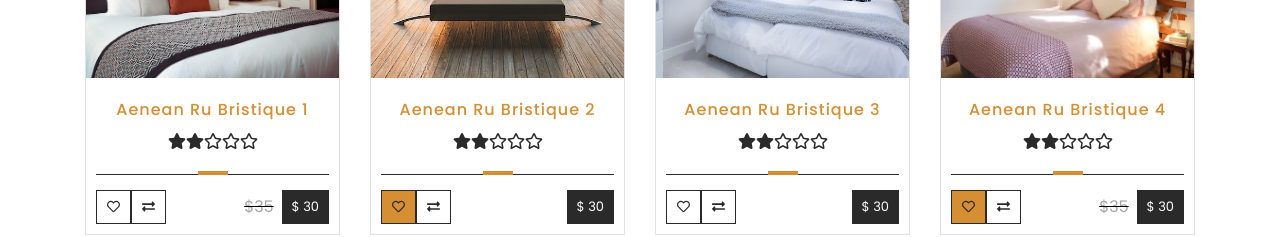
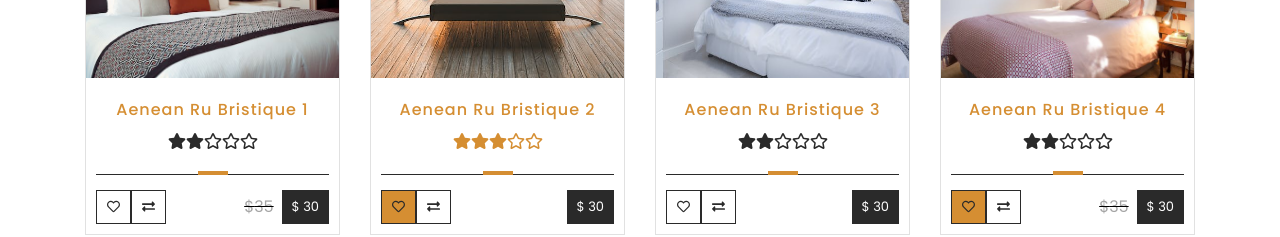
Before and after one commit to matwjablonski/wdp-2402-01, a React (Create React App) app: page / in a window 1280 px wide. Shown: the part 800-1037 px from the top of the page. Built offline with nearby package versions, Linux system fonts and the light colour scheme.

Commit message:
Divide new component ProductStars from ProductBox

```diff
--- a/src/components/common/ProductBox/ProductBox.js
+++ b/src/components/common/ProductBox/ProductBox.js
@@ -3,16 +3,12 @@ import PropTypes from 'prop-types';
 import clsx from 'clsx';
 import styles from './ProductBox.module.scss';
 import { FontAwesomeIcon } from '@fortawesome/react-fontawesome';
-import {
-  faStar,
-  faExchangeAlt,
-  faShoppingBasket,
-} from '@fortawesome/free-solid-svg-icons';
-import { faStar as farStar, faHeart } from '@fortawesome/free-regular-svg-icons';
+import { faExchangeAlt, faShoppingBasket } from '@fortawesome/free-solid-svg-icons';
+import { faHeart } from '@fortawesome/free-regular-svg-icons';
 import Button from '../Button/Button';
 import { useDispatch, useSelector } from 'react-redux';
 import { changeCompare } from '../../../redux/productsRedux';
-import { updateUserStars } from '../../../redux/productsRedux';
+import ProductStars from '../../features/ProductStars/ProductStars';
 
 const ProductBox = ({
   id,
@@ -20,6 +16,7 @@ const ProductBox = ({
   price,
   promo,
   stars,
+  userStars,
   isFavorite,
   isCompare,
   image,
@@ -42,16 +39,6 @@ const ProductBox = ({
     dispatch(changeCompare(id));
   };
 
-  const updateStars = (e, userStars, id) => {
-    e.preventDefault();
-    const changeStars = {
-      id,
-      userStars,
-    };
-    dispatch(updateUserStars(changeStars));
-    console.log('updated stars', changeStars);
-  };
-
   return (
     <div className={styles.root}>
       <div className={styles.photo} style={{ backgroundImage: `url(${image})` }}>
@@ -65,22 +52,7 @@ const ProductBox = ({
       </div>
       <div className={styles.content}>
         <h5>{name}</h5>
-        <div className={styles.stars}>
-          {[1, 2, 3, 4, 5].map(i => (
-            <Button
-              key={i}
-              onClick={e => {
-                updateStars(e, i, id);
-              }}
-            >
-              {i <= stars ? (
-                <FontAwesomeIcon icon={faStar}>{i} stars</FontAwesomeIcon>
-              ) : (
-                <FontAwesomeIcon icon={farStar}>{i} stars</FontAwesomeIcon>
-              )}
-            </Button>
-          ))}
-        </div>
+        <ProductStars stars={stars} userStars={userStars} id={id}></ProductStars>
       </div>
       <div className={styles.line}></div>
       <div className={styles.actions}>
@@ -114,6 +86,7 @@ ProductBox.propTypes = {
   price: PropTypes.number,
   promo: PropTypes.string,
   stars: PropTypes.number,
+  userStars: PropTypes.number,
   isFavorite: PropTypes.bool,
   isCompare: PropTypes.bool,
   image: PropTypes.string,
--- /dev/null
+++ b/src/components/features/ProductStars/ProductStars.js
@@ -0,0 +1,57 @@
+import { useDispatch } from 'react-redux';
+import React from 'react';
+import PropTypes from 'prop-types';
+import styles from './ProductStars.module.scss';
+import { FontAwesomeIcon } from '@fortawesome/react-fontawesome';
+import { faStar } from '@fortawesome/free-solid-svg-icons';
+import { faStar as farStar } from '@fortawesome/free-regular-svg-icons';
+import Button from '../../common/Button/Button';
+import { updateUserStars } from '../../../redux/productsRedux';
+
+const ProductStars = ({ id, stars, userStars }) => {
+  const dispatch = useDispatch();
+
+  let actualStars = stars;
+  let styleStar = 'blackStar';
+
+  if (userStars > 0) {
+    actualStars = userStars;
+    styleStar = 'brownStar';
+  }
+
+  const updateStars = (e, userStars, id) => {
+    e.preventDefault();
+    const changeStars = {
+      id,
+      userStars,
+    };
+    dispatch(updateUserStars(changeStars));
+  };
+
+  return (
+    <div className={styles[`${styleStar}`]}>
+      {[1, 2, 3, 4, 5].map(i => (
+        <Button
+          key={i}
+          onClick={e => {
+            updateStars(e, i, id);
+          }}
+        >
+          {i <= actualStars ? (
+            <FontAwesomeIcon icon={faStar}>{i} stars</FontAwesomeIcon>
+          ) : (
+            <FontAwesomeIcon icon={farStar}>{i} stars</FontAwesomeIcon>
+          )}
+        </Button>
+      ))}
+    </div>
+  );
+};
+
+ProductStars.propTypes = {
+  id: PropTypes.string,
+  stars: PropTypes.number,
+  userStars: PropTypes.number,
+};
+
+export default ProductStars;
--- /dev/null
+++ b/src/components/features/ProductStars/ProductStars.module.scss
@@ -0,0 +1,20 @@
+@import "../../../styles/settings.scss";
+
+.blackStar {
+  a {
+    text-decoration: none;
+    color: rgb(42, 42, 42);
+  }
+
+}
+
+.brownStar {
+  a {
+    text-decoration: none;
+    color: $primary;
+  }
+}
+
+a:hover {
+  color: $primary;
+}
--- a/src/redux/initialState.js
+++ b/src/redux/initialState.js
@@ -27,7 +27,7 @@ const initialState = {
       category: 'bed',
       price: 30,
       stars: 2,
-      userStars: 0,
+      userStars: 3,
       promo: 'sale',
       newFurniture: true,
       isFavorite: true,
```
